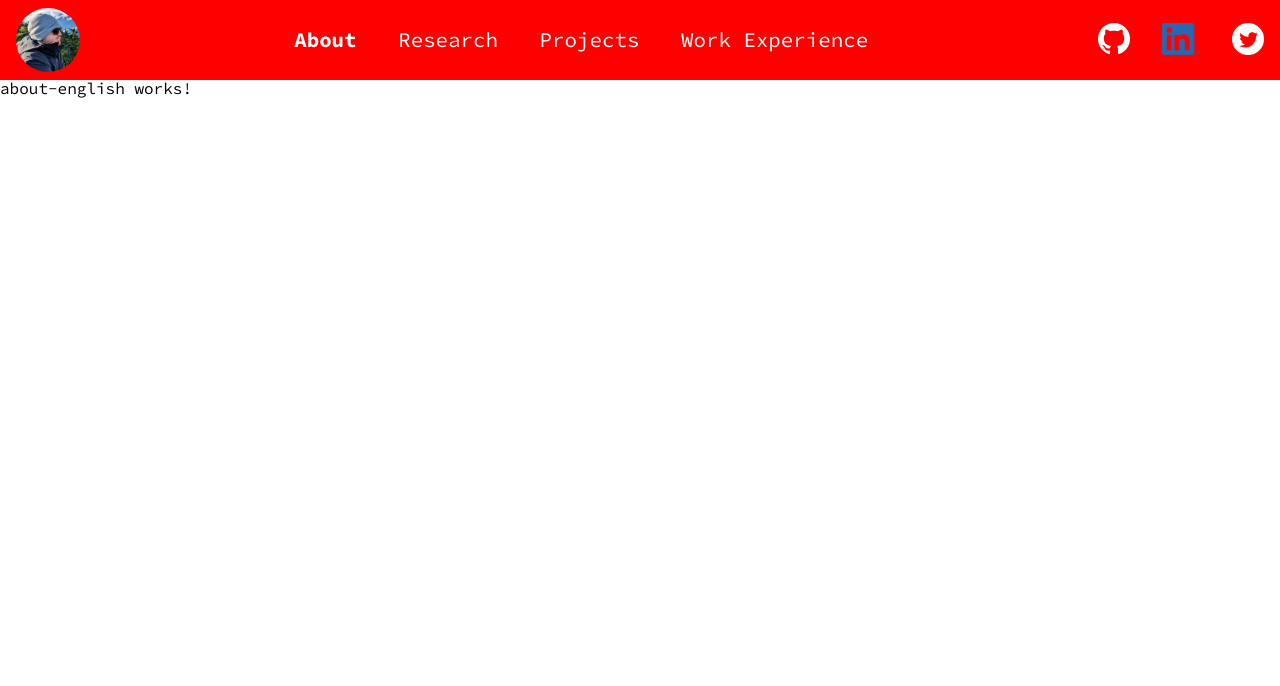
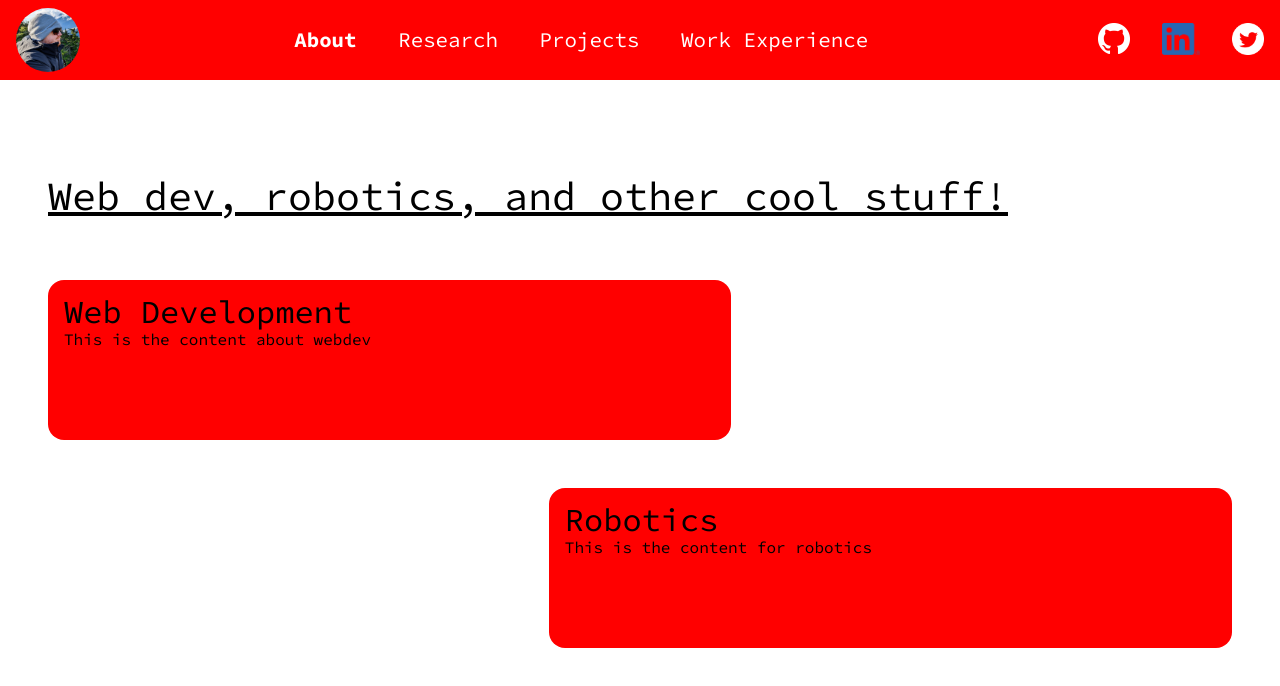
Before and after one commit to GabrielBoucher91/MyPortfolio, an Angular app: page / in a window 1280 px wide. Shown: the top 686 px of the page. Built offline with nearby package versions, Linux system fonts and the light colour scheme.

Commit message:
Started adding structure for the about content

```diff
--- a/src/app/about-english/about-english.component.html
+++ /dev/null
@@ -1 +0,0 @@
-<p>about-english works!</p>
--- a/src/app/app.module.ts
+++ b/src/app/app.module.ts
@@ -4,11 +4,10 @@ import { BrowserAnimationsModule } from '@angular/platform-browser/animations';
 
 import { AppRoutingModule } from './app-routing.module';
 import { AppComponent } from './app.component';
-import { AboutEnglishComponent } from './about-english/about-english.component';
 import { FirstLoadComponent } from './first-load/first-load.component';
 
 @NgModule({
-  declarations: [AppComponent, AboutEnglishComponent, FirstLoadComponent],
+  declarations: [AppComponent, FirstLoadComponent],
   imports: [BrowserModule, AppRoutingModule, BrowserAnimationsModule],
   providers: [],
   bootstrap: [AppComponent],
--- /dev/null
+++ b/src/app/english/about-english/about-english.component.html
@@ -0,0 +1,15 @@
+<main>
+  <h1 class="title">Web dev, robotics, and other cool stuff!</h1>
+  <div class="webdev">
+    <app-about-card>
+      <div title>Web Development</div>
+      <div content>This is the content about webdev</div>
+    </app-about-card>
+  </div>
+  <div class="robotics">
+    <app-about-card>
+      <div title>Robotics</div>
+      <div content>This is the content for robotics</div>
+    </app-about-card>
+  </div>
+</main>
--- /dev/null
+++ b/src/app/english/about-english/about-english.component.scss
@@ -0,0 +1,24 @@
+main {
+  padding: 3rem;
+}
+
+.title {
+  font-size: 2.5rem;
+  margin-top: 3rem;
+  margin-bottom: 4rem;
+  text-decoration: underline;
+}
+
+.webdev {
+  display: flex;
+  width: 100%;
+  flex-direction: row;
+  justify-content: flex-start;
+  margin-bottom: 3rem;
+}
+.robotics {
+  display: flex;
+  width: 100%;
+  flex-direction: row;
+  justify-content: flex-end;
+}
--- a/src/app/english/english-routing.module.ts
+++ b/src/app/english/english-routing.module.ts
@@ -1,6 +1,6 @@
 import { NgModule } from '@angular/core';
 import { RouterModule, Routes } from '@angular/router';
-import { AboutEnglishComponent } from '../about-english/about-english.component';
+import { AboutEnglishComponent } from './about-english/about-english.component';
 import { EnglishHomeComponent } from './english-home/english-home.component';
 import { ProjectsEnglishComponent } from './projects-english/projects-english.component';
 import { ResearchEnglishComponent } from './research-english/research-english.component';
--- a/src/app/english/english.module.ts
+++ b/src/app/english/english.module.ts
@@ -7,9 +7,10 @@ import { SharedModule } from '../shared/shared.module';
 import { ProjectsEnglishComponent } from './projects-english/projects-english.component';
 import { ResearchEnglishComponent } from './research-english/research-english.component';
 import { WorkEnglishComponent } from './work-english/work-english.component';
+import { AboutEnglishComponent } from './about-english/about-english.component';
 
 @NgModule({
-  declarations: [EnglishHomeComponent, ProjectsEnglishComponent, ResearchEnglishComponent, WorkEnglishComponent],
+  declarations: [EnglishHomeComponent, ProjectsEnglishComponent, ResearchEnglishComponent, WorkEnglishComponent, AboutEnglishComponent],
   imports: [CommonModule, EnglishRoutingModule, SharedModule],
 })
 export class EnglishModule {}
--- /dev/null
+++ b/src/app/shared/about-card/about-card.component.html
@@ -0,0 +1,2 @@
+<h1 class="title"><ng-content select="[title]"></ng-content></h1>
+<p class="content"><ng-content select="[content]"></ng-content></p>
--- /dev/null
+++ b/src/app/shared/about-card/about-card.component.scss
@@ -0,0 +1,13 @@
+// Desktop view
+
+:host {
+  width: 55%;
+  min-height: 8rem;
+  padding: 1em;
+  background-color: red;
+  border-radius: 1rem;
+}
+.title {
+  font-size: 2em;
+  margin-bottom: 0.1em;
+}
--- /dev/null
+++ b/src/app/shared/about-card/about-card.component.ts
@@ -0,0 +1,15 @@
+import { Component, OnInit } from '@angular/core';
+
+@Component({
+  selector: 'app-about-card',
+  templateUrl: './about-card.component.html',
+  styleUrls: ['./about-card.component.scss']
+})
+export class AboutCardComponent implements OnInit {
+
+  constructor() { }
+
+  ngOnInit(): void {
+  }
+
+}
--- a/src/app/shared/shared.module.ts
+++ b/src/app/shared/shared.module.ts
@@ -2,10 +2,11 @@ import { NgModule } from '@angular/core';
 import { CommonModule } from '@angular/common';
 import { NavbarComponent } from './navbar/navbar.component';
 import { RouterModule } from '@angular/router';
+import { AboutCardComponent } from './about-card/about-card.component';
 
 @NgModule({
-  declarations: [NavbarComponent],
+  declarations: [NavbarComponent, AboutCardComponent],
   imports: [CommonModule, RouterModule],
-  exports: [NavbarComponent],
+  exports: [NavbarComponent, AboutCardComponent],
 })
 export class SharedModule {}
```
Also changed, not shown: src/app/about-english/about-english.component.scss (deleted), src/app/english/about-english/about-english.component.ts (renamed from src/app/about-english/about-english.component.ts), 2 other files (tests, documents, lock files or other folders).
